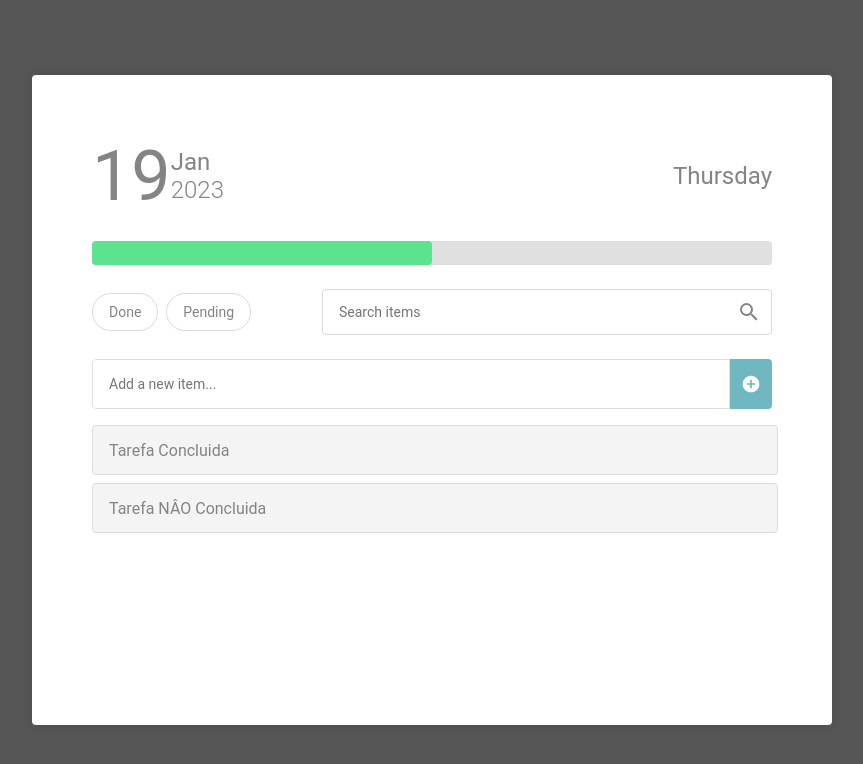
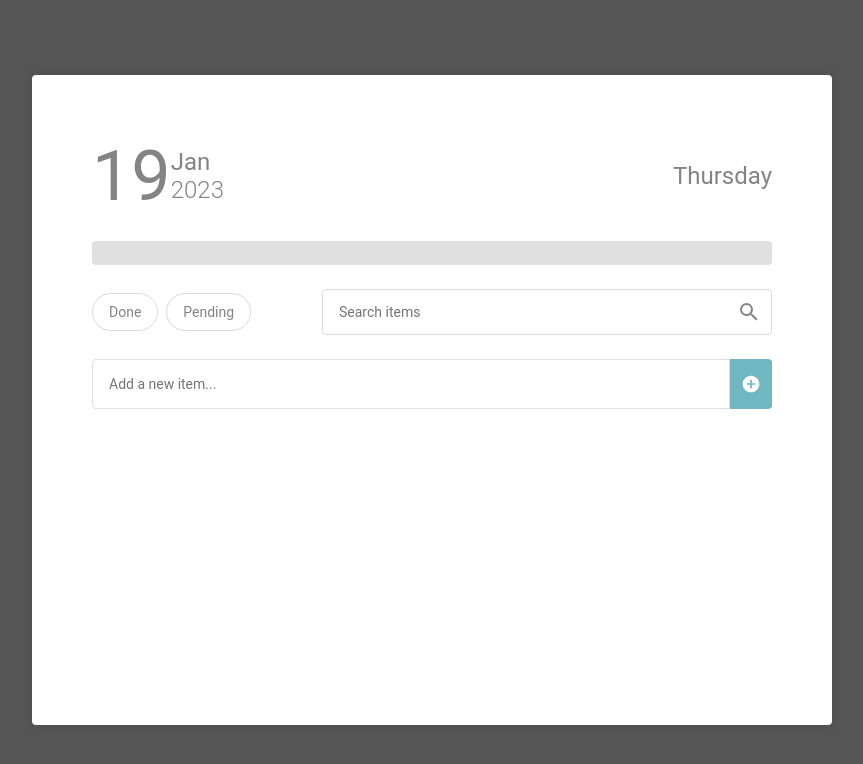
Before and after one commit to sizebay/frontend-challenge, a React (Vite) app: page / in a window 1280 px wide. Shown: the top 764 px of the page, without its empty margins (208-1071 px from the left). Built offline with nearby package versions, Linux system fonts and the light colour scheme.

Commit message:
Remove dummie tasks

```diff
--- a/src/contexts/Tasks.jsx
+++ b/src/contexts/Tasks.jsx
@@ -3,18 +3,7 @@ import {createContext, useState, useEffect} from "react";
 export const TasksContext = createContext();
 
 export const TasksProvider = ({children}) => {
-    const [tasks, setTasks] = useState([
-        {
-            id: 1,
-            title: "Tarefa Concluida",
-            completed: true,
-        },
-        {
-            id: 2,
-            title: "Tarefa NÂO Concluida",
-            completed: false,
-        },
-    ]);
+    const [tasks, setTasks] = useState([]);
 
     const [pending, setPending] = useState(false);
     const [completed, setCompleted] = useState(false);
```
Also changed, not shown: 2 other files (tests, documents, lock files or other folders).
